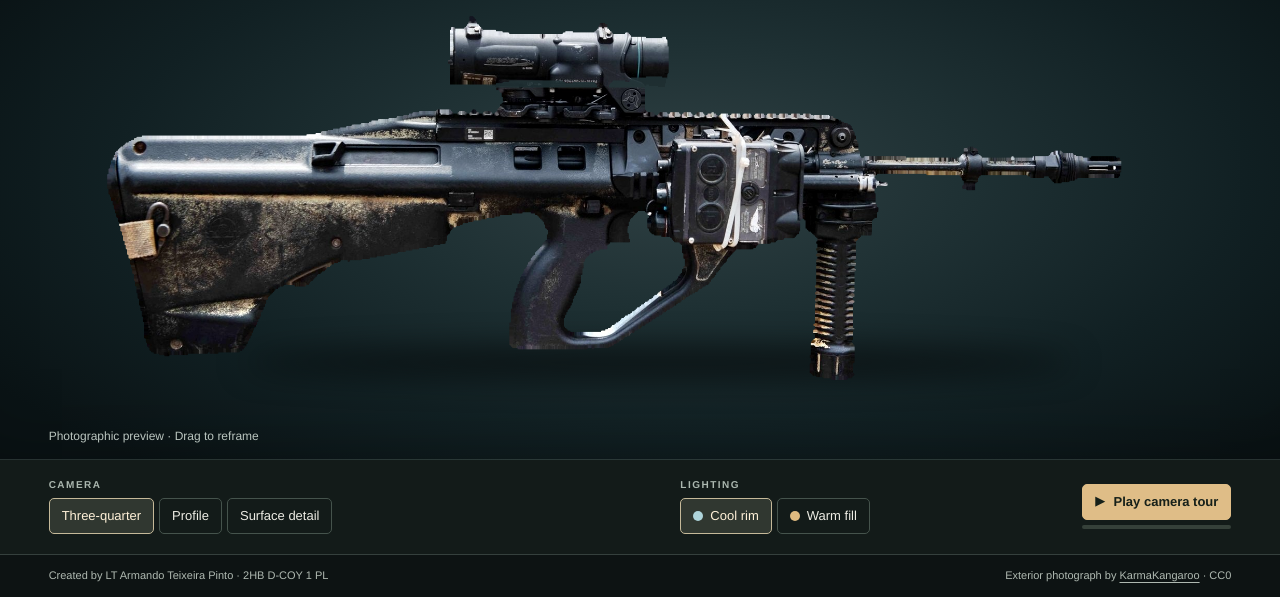
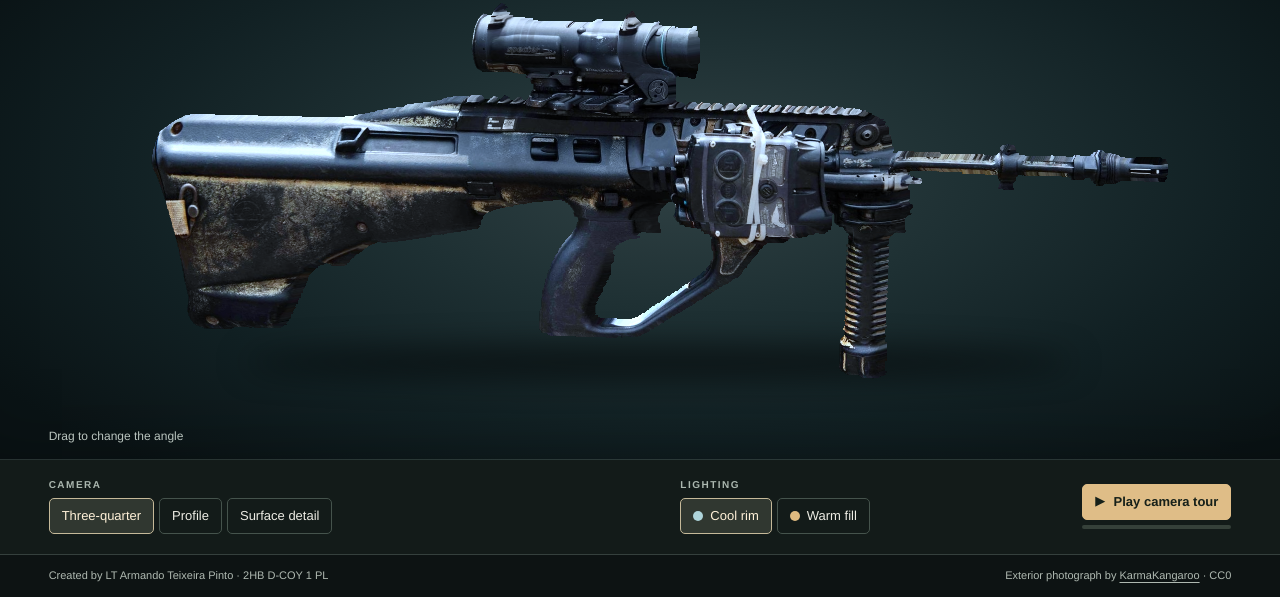
Before and after one commit to atpinto/ef88-firing-cycle_2, a plain HTML site: page studio/index.html in a window 1280 px wide. Shown: the part 203-800 px from the top of the page. Drawn offline with Linux system fonts and the light colour scheme.

Commit message:
Match shader precision across stages and support WebGL 2 contexts

```diff
--- a/studio/index.html
+++ b/studio/index.html
@@ -210,12 +210,14 @@ function frameSize(canvas) {
   return {w:pw,h:ph,size};
 }
 function makeRelief(photo,depthImage) {
-  const gl=surface.getContext('webgl',{alpha:true,antialias:true,depth:true,premultipliedAlpha:false});
+  const options={alpha:true,antialias:true,depth:true,premultipliedAlpha:false};
+  const gl=surface.getContext('webgl2',options) || surface.getContext('webgl',options);
   if(!gl) throw new Error('WebGL unavailable');
   const vertex=`
     attribute vec3 aPoint;
-    uniform vec2 uAngle, uScale, uCentre;
-    varying vec2 vUv;
+    uniform mediump vec2 uAngle;
+    uniform vec2 uScale, uCentre;
+    varying mediump vec2 vUv;
     void main(){
       vUv=aPoint.xy;
       vec3 p=vec3(aPoint.x-.5-uCentre.x,(.5-aPoint.y)*.3575-uCentre.y,(aPoint.z-.42)*.052);
@@ -227,9 +229,10 @@ function makeRelief(photo,depthImage) {
     }`;
   const fragment=`
     precision mediump float;
-    varying vec2 vUv;
+    varying mediump vec2 vUv;
     uniform sampler2D uPhoto,uDepth;
-    uniform vec2 uTexel,uAngle;
+    uniform mediump vec2 uAngle;
+    uniform vec2 uTexel;
     uniform float uWarm;
     void main(){
       float d=texture2D(uDepth,vUv).r;
@@ -325,7 +328,7 @@ async function start() {
     const [photo,map]=await Promise.all([loadImage(tex),loadImage(depth)]);
     const usePhotograph=()=>{drawSurface=makePhotoFallback(photo,map);requestDraw();};
     try{drawSurface=makeRelief(photo,map);}
-    catch{usePhotograph();}
+    catch(error){console.warn('Exterior relief unavailable.',error.message);usePhotograph();}
     surface.addEventListener('webglcontextlost',e=>{e.preventDefault();usePhotograph();},{once:true});
     bindDrag(surface);bindDrag(fallback);$('status').hidden=true;requestDraw();
   } catch {
```
